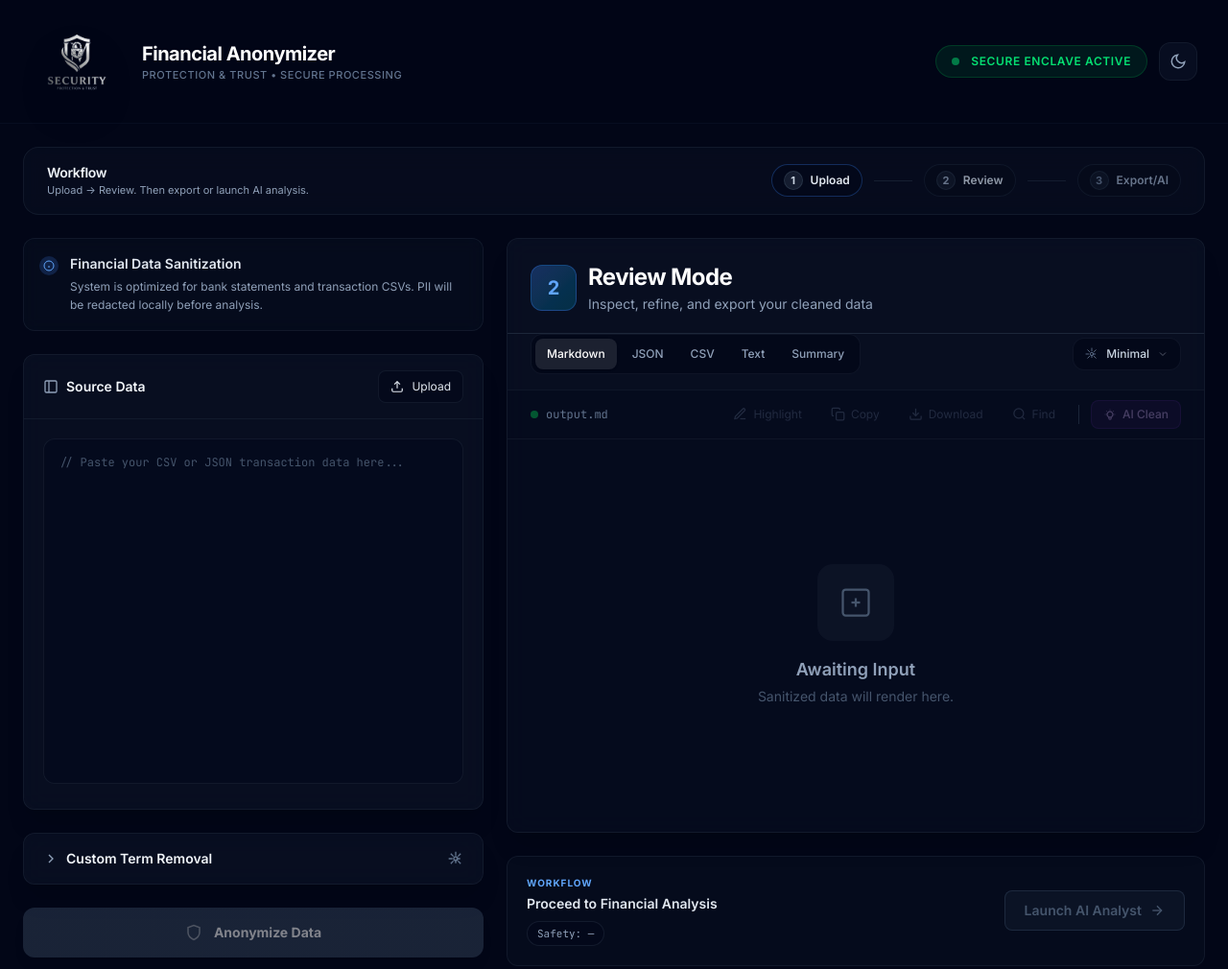
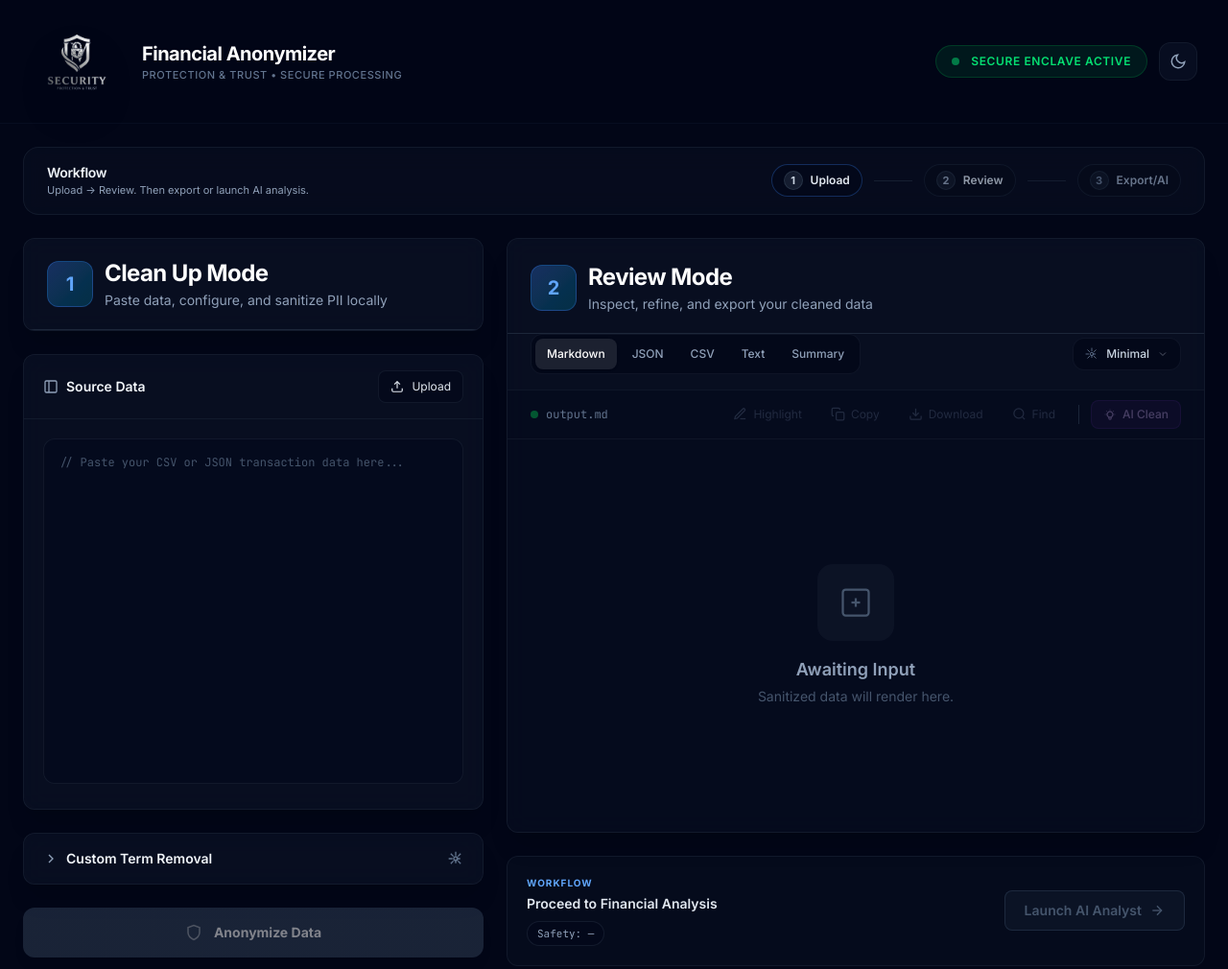
Before and after one commit to noahreese-dev/financial-anonymizer, an Astro site: page / in a window 1280 px wide. Shown: the top 1010 px of the page at 96% size. Built offline with nearby package versions, Linux system fonts and the light colour scheme; Astro itself is replaced by a stand-in of ours.

Commit message:
Consistent section headers: Step 1 Clean Up Mode, Step 2 Review Mode

```diff
--- a/src/pages/index.astro
+++ b/src/pages/index.astro
@@ -36,21 +36,17 @@ import Layout from '../layouts/Layout.astro';
     <!-- ═════════════════════════════════════════════════════════════════ -->
     <section class="flex flex-col gap-6">
 
-      <!-- Info Card -->
-      <div class="p-4 bg-navy-900/30 backdrop-blur-sm border border-navy-800/50 rounded-xl">
-        <div class="flex items-start gap-3">
-          <div class="flex-shrink-0 w-5 h-5 rounded-full bg-brand-500/20 flex items-center justify-center mt-0.5">
-            <svg width="12" height="12" viewBox="0 0 24 24" fill="none" stroke="currentColor" stroke-width="2" class="text-brand-400">
-              <circle cx="12" cy="12" r="10"></circle>
-              <line x1="12" y1="16" x2="12" y2="12"></line>
-              <line x1="12" y1="8" x2="12.01" y2="8"></line>
-            </svg>
-          </div>
-          <div class="flex-1">
-            <div class="text-sm font-semibold text-slate-200 mb-1">Financial Data Sanitization</div>
-            <p class="text-xs text-slate-400 leading-relaxed">
-              System is optimized for bank statements and transaction CSVs. PII will be redacted locally before analysis.
-            </p>
+      <!-- Step 1: Clean Up Mode Header (matches Review Mode styling) -->
+      <div class="bg-navy-900/50 backdrop-blur-md border border-navy-800/50 rounded-xl shadow-xl overflow-hidden">
+        <div class="px-4 sm:px-6 py-5 border-b border-navy-700/50">
+          <div class="flex items-center gap-3">
+            <div class="flex items-center justify-center w-10 h-10 sm:w-12 sm:h-12 rounded-xl bg-gradient-to-br from-brand-500/30 to-cyan-500/20 border border-brand-500/30">
+              <span class="text-lg sm:text-xl font-bold text-brand-400">1</span>
+            </div>
+            <div>
+              <h2 class="text-xl sm:text-2xl font-bold text-white tracking-tight">Clean Up Mode</h2>
+              <p class="text-xs sm:text-sm text-slate-400 mt-0.5">Paste data, configure, and sanitize PII locally</p>
+            </div>
           </div>
         </div>
       </div>
```
